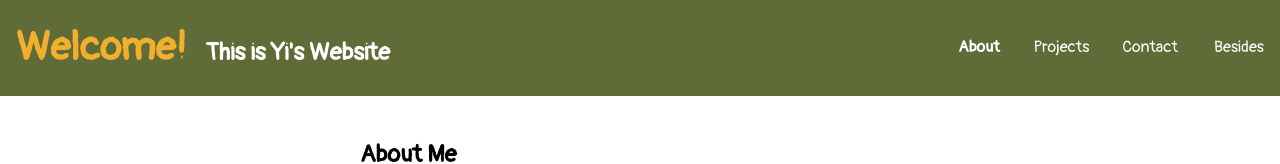
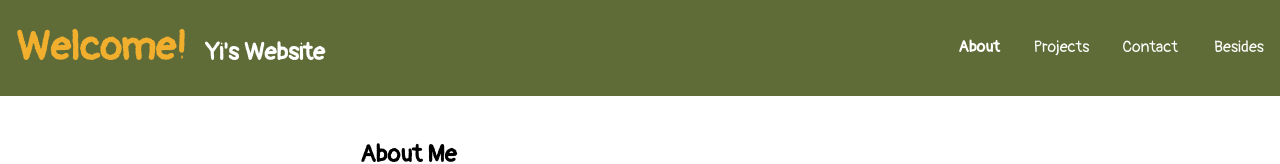
Before and after one commit to AlexxxYang/cs5610_fall2024_project1, a plain HTML site: page index.html in a window 1280 px wide. Shown: the top 164 px of the page. Drawn offline with Linux system fonts and the light colour scheme.

Commit message:
Update index.html

```diff
--- a/index.html
+++ b/index.html
@@ -14,7 +14,7 @@
 
     <header>
         <nav id="navbar">
-            <h1><span class='welcome'>Welcome! </span>This is Yi's Website</h1>
+            <h1><span class='welcome'>Welcome! </span> Yi's Website</h1>
             <ul>
                 <li><a href="/cs5610_fall2024_project1/" class="active">About</a></li>
                 <li><a href="/cs5610_fall2024_project1/projects/">Projects</a></li>
```
